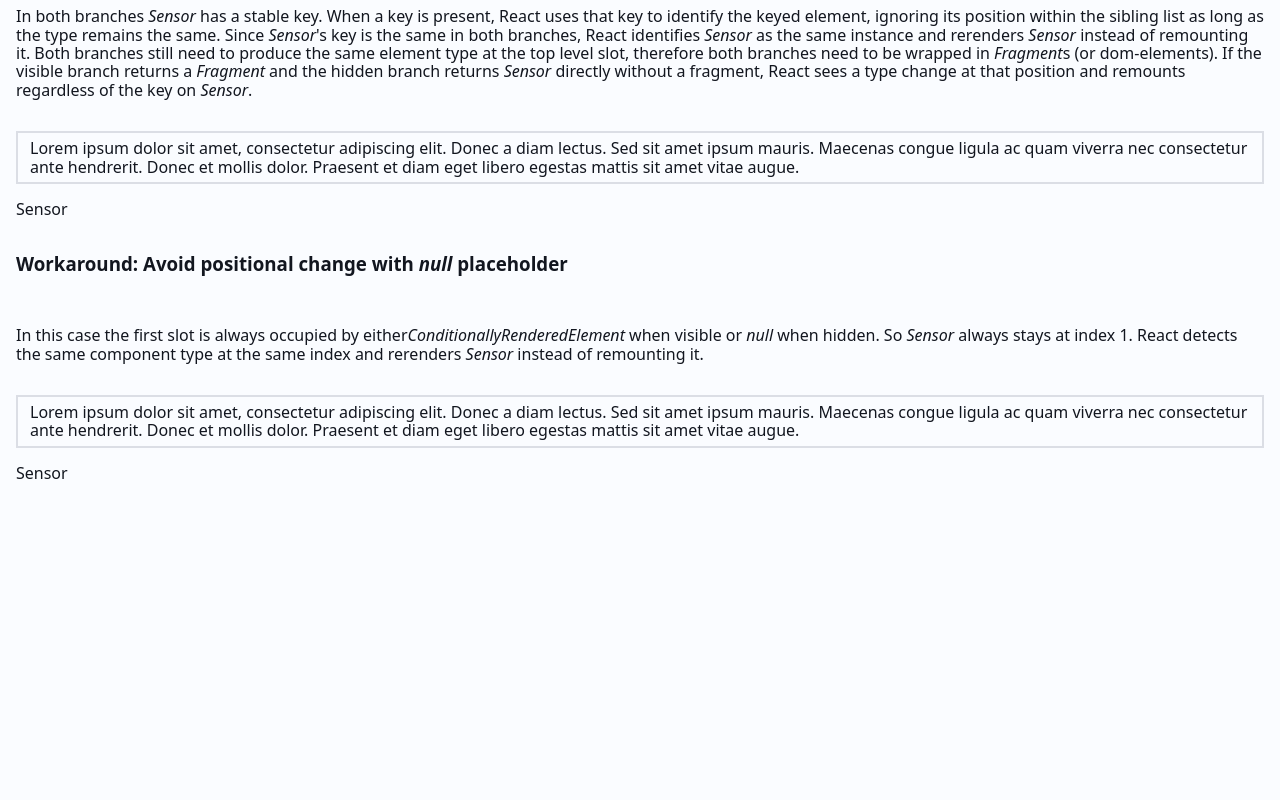
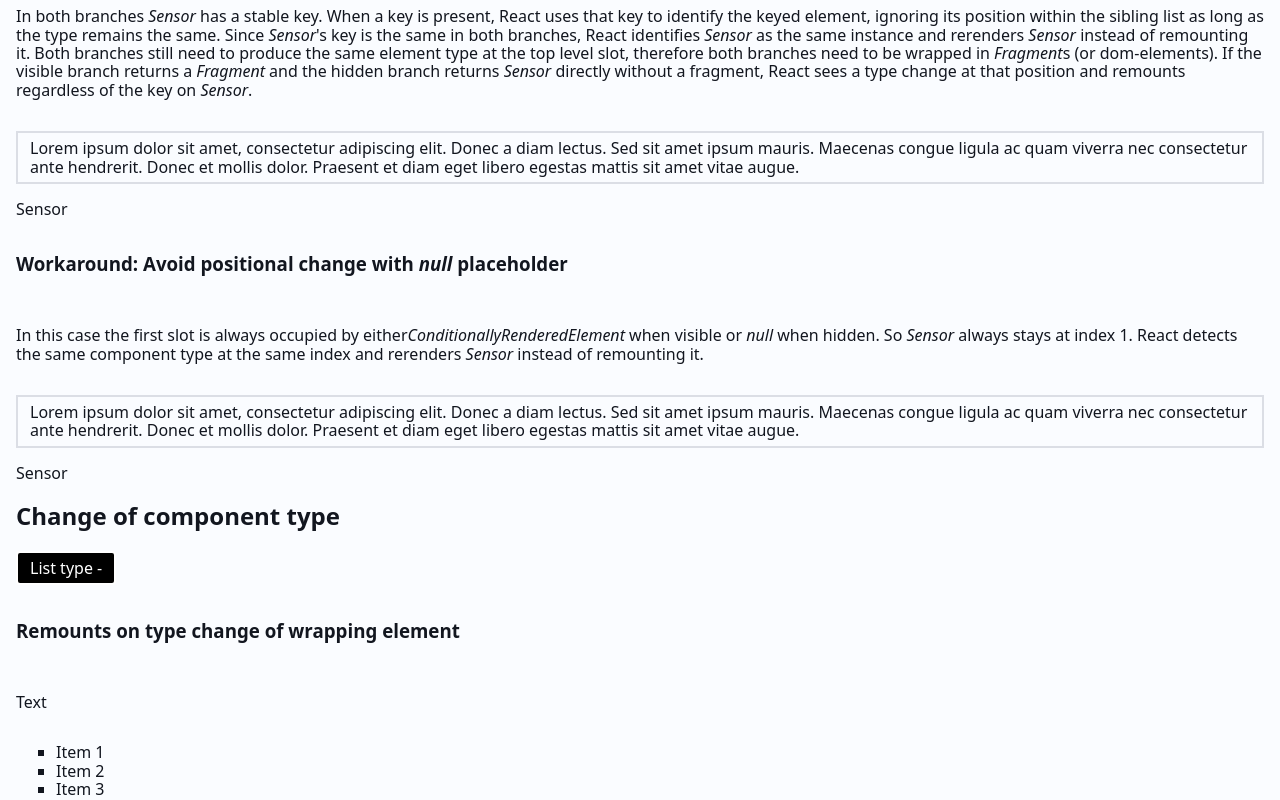
Before and after one commit to maurer2/mount-surprisius, a React (Vite) app: page / in a window 1280 px wide. Shown: the part 831-1631 px from the top of the page. Before the commit the page ends 1315 px from the top, so only its background shows below. Built offline with nearby package versions, Linux system fonts and the light colour scheme.

Commit message:
Added contrived type change example

```diff
--- /dev/null
+++ b/src/features/home/components/TypeChange/index.tsx
@@ -0,0 +1,56 @@
+import { useEffect, useReducer } from 'react';
+
+import './styles.css';
+
+type ToggleButtonProps = {
+  isActive: boolean;
+  onClick: () => void;
+};
+
+function ToggleButton({ isActive, onClick }: ToggleButtonProps) {
+  return (
+    <button type="button" aria-pressed={isActive} onClick={onClick} className="toggle-button">
+      List type
+    </button>
+  );
+}
+
+type ListContentProps = {
+  items: string[];
+};
+
+function ListContent({ items }: ListContentProps) {
+  useEffect(() => {
+    console.log('list mounted');
+  }, []);
+
+  return (
+    <>
+      {items.map((item) => (
+        <li key={item}>{item}</li>
+      ))}
+    </>
+  );
+}
+
+export function TypeChange() {
+  const [isUnordered, toggleIsUnordered] = useReducer((isUnordered) => !isUnordered, true);
+
+  return (
+    <article className="type-change">
+      <ToggleButton isActive={isUnordered} onClick={toggleIsUnordered} />
+
+      <h3>Remounts on type change of wrapping element</h3>
+      <p>Text</p>
+      {isUnordered ? (
+        <ul className="list">
+          <ListContent items={['Item 1', 'Item 2', 'Item 3']} />
+        </ul>
+      ) : (
+        <ol className="list">
+          <ListContent items={['Item 1', 'Item 2', 'Item 3']} />
+        </ol>
+      )}
+    </article>
+  );
+}
--- /dev/null
+++ b/src/features/home/components/TypeChange/styles.css
@@ -0,0 +1,55 @@
+@layer components {
+  @scope (.type-change) {
+    :scope {
+      display: flex;
+      flex-direction: column;
+      gap: 1rem;
+      align-items: flex-start;
+    }
+
+    .toggle-button {
+      cursor: pointer;
+      border: 2px solid currentColor;
+      padding-block: 0.375rem;
+      padding-inline: 0.75rem;
+      border-radius: 0.25rem;
+      background-color: transparent;
+
+      &[aria-pressed='true'] {
+        background-color: canvastext;
+        color: canvas;
+
+        &::after {
+          content: '-';
+          margin-inline-start: 0.25rem;
+        }
+      }
+
+      &[aria-pressed='false'] {
+        background-color: canvas;
+        color: canvastext;
+
+        &::after {
+          content: '+';
+          margin-inline-start: 0.25rem;
+        }
+      }
+    }
+
+    .list {
+      margin-block: 0;
+
+      &:is(ul) {
+        list-style-type: square;
+      }
+
+      &:is(ol) {
+        list-style-type: upper-roman;
+      }
+
+      li::marker {
+        font-weight: bold;
+      }
+    }
+  }
+}
--- a/src/features/home/index.tsx
+++ b/src/features/home/index.tsx
@@ -1,3 +1,4 @@
+import { TypeChange } from './components/TypeChange';
 import { PositionalChange } from './components/PositionalChange';
 
 export function HomePage() {
@@ -11,6 +12,10 @@ export function HomePage() {
         <h2 id="positional-change-headline">Change of order of components</h2>
         <PositionalChange />
       </section>
+      <section aria-labelledby="change-of-component-type-headline">
+        <h2 id="change-of-component-type-headline">Change of component type</h2>
+        <TypeChange />
+      </section>
     </main>
   );
 }
```
